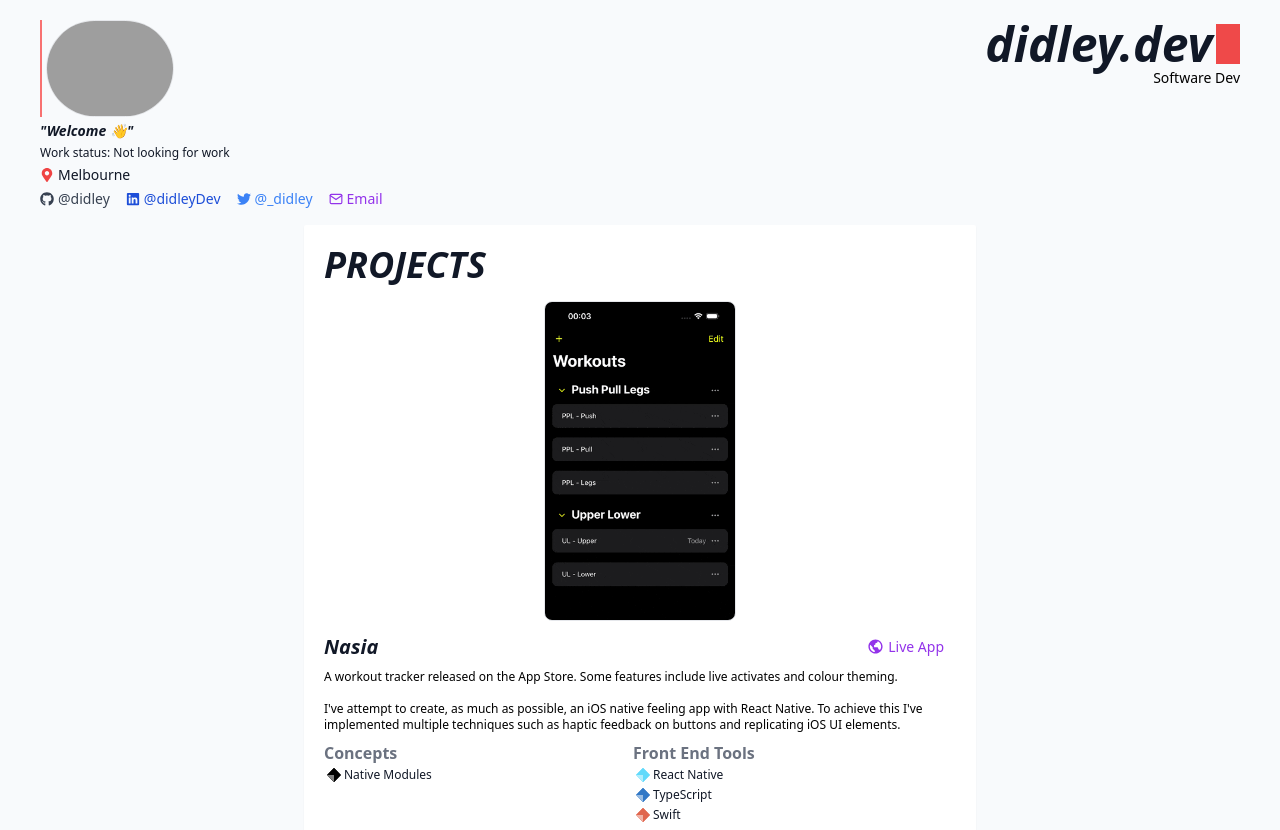
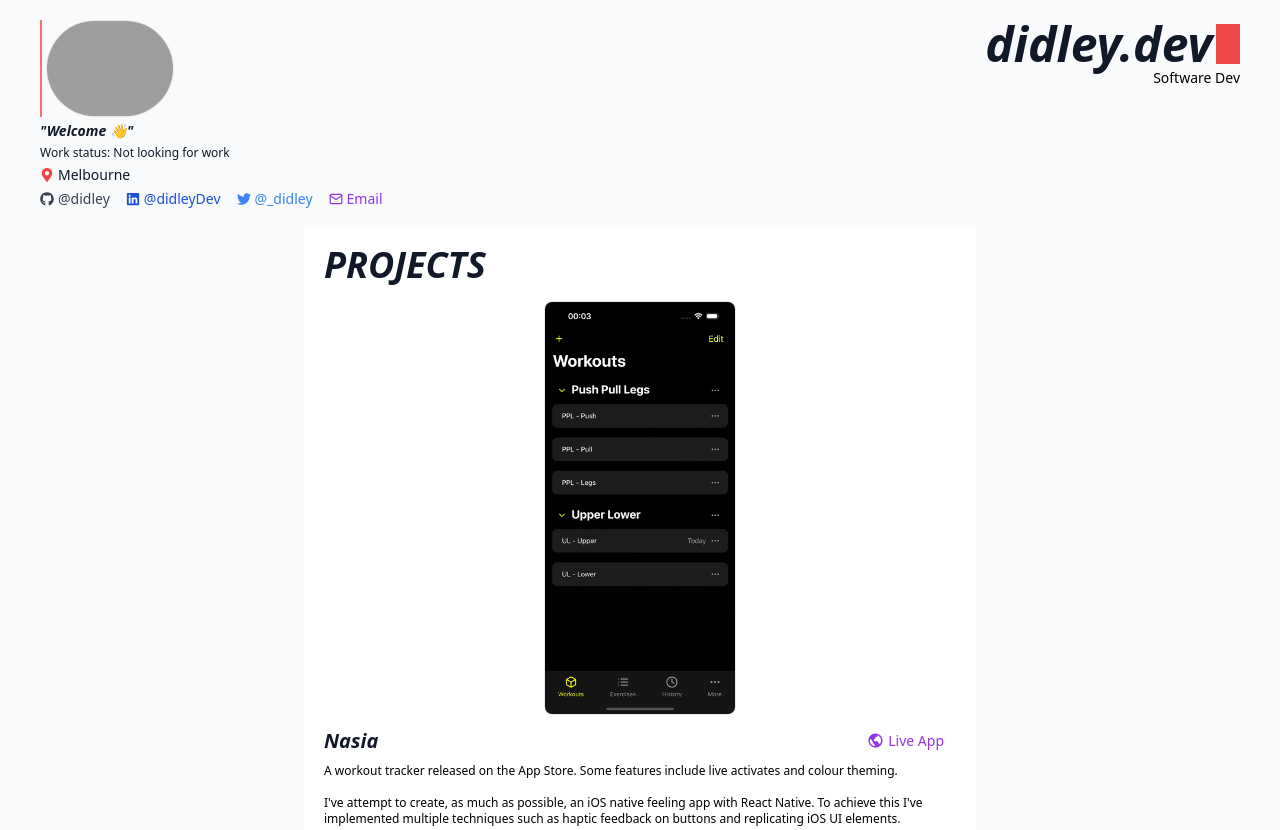
Before and after one commit to didley/didley.dev, a Gatsby site: page / in a window 1280 px wide. Shown: the top 830 px of the page. Built offline with nearby package versions, Linux system fonts and the light colour scheme; Gatsby itself is replaced by a stand-in of ours; grey boxes are pictures that could not be loaded.

Commit message:
Removes image height constraint

```diff
--- a/src/components/Projects.tsx
+++ b/src/components/Projects.tsx
@@ -22,7 +22,7 @@ export const Projects = () => {
                       src={img}
                       key={img}
                       alt={`${proj.title} example ${i + 1}`}
-                      className="rounded-lg object-cover object-top m-1 sm:w-48 w-36 sm:max-h-80 max-h-60 border"
+                      className="rounded-lg object-cover object-top m-1 sm:w-48 w-36 border"
                     />
                   ))}
                 </div>
```
